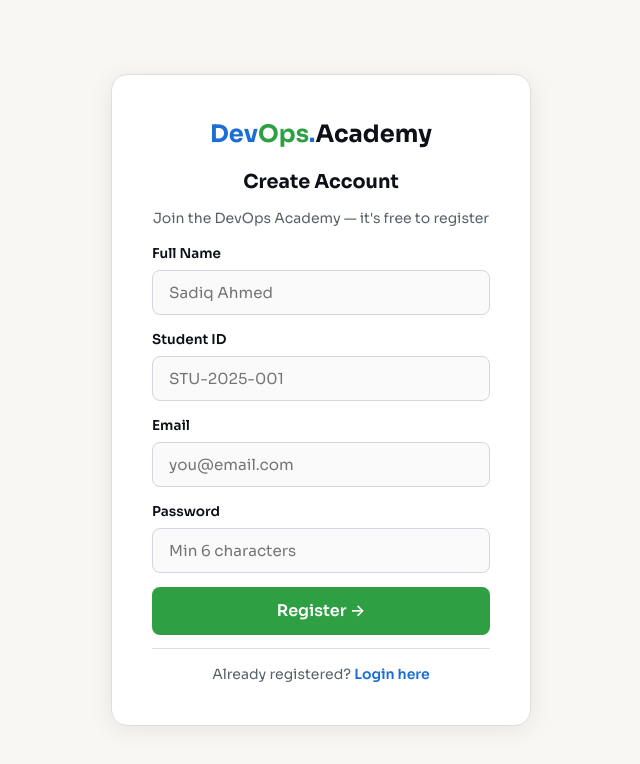
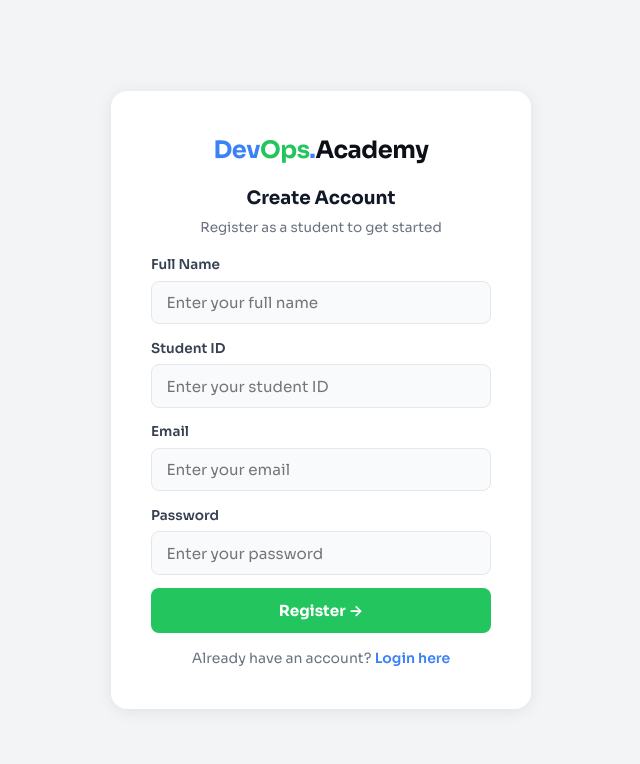
Before and after one commit to Sadiq-code-nest/devops-academy-MERN, a React (Vite) app in the folder frontend/: page /register in a window 1280 px wide. Shown: the top 764 px of the page, without its empty margins (319-959 px from the left). Built offline with nearby package versions, Linux system fonts and the light colour scheme; no server answers.

Commit message:
Update Register.jsx

```diff
--- a/frontend/src/pages/Register.jsx
+++ b/frontend/src/pages/Register.jsx
@@ -1,42 +1,57 @@
 import { useState } from 'react';
 import { useNavigate, Link } from 'react-router-dom';
 import api from '../api/axios';
+
+const emailRegex = /^[^\s@]+@[^\s@]+\.[^\s@]+$/;
 
 export default function Register() {
   const navigate = useNavigate();
   const [form, setForm] = useState({
     name: '', email: '', password: '', studentId: '',
   });
-  const [error,   setError]   = useState('');
-  const [success, setSuccess] = useState('');
-  const [loading, setLoading] = useState(false);
+  const [errors,   setErrors]   = useState({});
+  const [apiError, setApiError] = useState('');
+  const [success,  setSuccess]  = useState('');
+  const [loading,  setLoading]  = useState(false);
 
-  const handle = e => setForm({ ...form, [e.target.name]: e.target.value });
+  const handle = e => {
+    setForm({ ...form, [e.target.name]: e.target.value });
+    setErrors({ ...errors, [e.target.name]: '' });
+    setApiError('');
+  };
+
+  const validate = () => {
+    const e = {};
+    if (!form.name.trim())              e.name      = 'Name is required';
+    else if (form.name.trim().length < 2) e.name    = 'Name too short';
+    if (!form.studentId.trim())         e.studentId = 'Student ID is required';
+    if (!form.email.trim())             e.email     = 'Email is required';
+    else if (!emailRegex.test(form.email)) e.email  = 'Enter a valid email';
+    if (!form.password)                 e.password  = 'Password is required';
+    else if (form.password.length < 6)  e.password  = 'Minimum 6 characters';
+    return e;
+  };
 
   const submit = async () => {
-    setError(''); setSuccess('');
-    if (!form.name || !form.email || !form.password || !form.studentId)
-      return setError('All fields are required');
-    if (form.password.length < 6)
-      return setError('Password must be at least 6 characters');
-
+    const e = validate();
+    if (Object.keys(e).length) return setErrors(e);
     setLoading(true);
     try {
       await api.post('/auth/register', form);
-      setSuccess('Registration successful! Redirecting to login...');
+      setSuccess('Account created! Redirecting to login...');
       setTimeout(() => navigate('/login'), 1500);
     } catch (err) {
-      setError(err.response?.data?.message || 'Registration failed');
+      setApiError(err.response?.data?.message || 'Registration failed');
     } finally {
       setLoading(false);
     }
   };
 
   const fields = [
-    { name:'name',      label:'Full Name',   type:'text',     placeholder:'Sadiq Ahmed'         },
-    { name:'studentId', label:'Student ID',  type:'text',     placeholder:'STU-2025-001'        },
-    { name:'email',     label:'Email',       type:'email',    placeholder:'you@email.com'       },
-    { name:'password',  label:'Password',    type:'password', placeholder:'Min 6 characters'   },
+    { name:'name',      label:'Full Name',  type:'text',     placeholder:'Enter your full name'  },
+    { name:'studentId', label:'Student ID', type:'text',     placeholder:'Enter your student ID' },
+    { name:'email',     label:'Email',      type:'email',    placeholder:'Enter your email'      },
+    { name:'password',  label:'Password',   type:'password', placeholder:'Enter your password'   },
   ];
 
   return (
@@ -44,13 +59,15 @@ export default function Register() {
       <div style={s.card}>
 
         <div style={s.brand}>
-          <span style={{ color:'#1A6ED4' }}>Dev</span>
-          <span style={{ color:'#2EA043' }}>Ops</span>
-          <span style={{ color:'#1A6ED4' }}>.</span>Academy
+          <span style={{ color:'#3B82F6' }}>Dev</span>
+          <span style={{ color:'#22C55E' }}>Ops</span>
+          <span style={{ color:'#3B82F6' }}>.</span>Academy
         </div>
 
-        <h2 style={s.title}>Create Account</h2>
-        <p style={s.sub}>Join the DevOps Academy — it's free to register</p>
+        <div style={s.headingBlock}>
+          <h2 style={s.title}>Create Account</h2>
+          <p style={s.sub}>Register as a student to get started</p>
+        </div>
 
         {fields.map(f => (
           <div key={f.name} style={s.field}>
@@ -58,22 +75,22 @@ export default function Register() {
             <input
               name={f.name} type={f.type}
               value={form[f.name]} onChange={handle}
-              placeholder={f.placeholder} style={s.input}
+              placeholder={f.placeholder}
+              style={{ ...s.input, ...(errors[f.name] ? s.inputError : {}) }}
             />
+            {errors[f.name] && <span style={s.fieldErr}>{errors[f.name]}</span>}
           </div>
         ))}
 
-        {error   && <div style={s.error}>{error}</div>}
-        {success && <div style={s.success}>{success}</div>}
+        {apiError && <div style={s.apiError}>{apiError}</div>}
+        {success  && <div style={s.successBox}>{success}</div>}
 
-        <button onClick={submit} disabled={loading} style={s.btn}>
+        <button onClick={submit} disabled={loading || !!success} style={s.btn}>
           {loading ? 'Creating account...' : 'Register →'}
         </button>
 
-        <div style={s.divider} />
-
         <p style={s.loginText}>
-          Already registered?{' '}
+          Already have an account?{' '}
           <Link to="/login" style={s.link}>Login here</Link>
         </p>
       </div>
@@ -84,15 +101,14 @@ export default function Register() {
 const s = {
   page: {
     minHeight: '100vh',
+    background: '#F3F4F6',
     display: 'flex',
     alignItems: 'center',
     justifyContent: 'center',
-    background: '#F8F7F4',
     padding: '1rem',
   },
   card: {
-    background: '#fff',
-    border: '1px solid #E0DED8',
+    background: '#FFFFFF',
     borderRadius: '16px',
     padding: '2.5rem',
     width: '100%',
@@ -100,66 +116,41 @@ const s = {
     display: 'flex',
     flexDirection: 'column',
     gap: '.85rem',
-    boxShadow: '0 4px 24px rgba(0,0,0,0.08)',
+    boxShadow: '0 2px 16px rgba(0,0,0,0.08)',
   },
-  brand: {
-    fontSize: '1.5rem',
-    fontWeight: '700',
-    textAlign: 'center',
-  },
-  title: {
-    fontSize: '1.2rem',
-    fontWeight: '700',
-    color: '#0D1117',
-    textAlign: 'center',
-    margin: 0,
-  },
-  sub: {
-    color: '#586069',
-    fontSize: '.875rem',
-    textAlign: 'center',
-    marginTop: '-.25rem',
-  },
-  field:   { display:'flex', flexDirection:'column', gap:'.35rem' },
-  label:   { fontSize:'.85rem', fontWeight:'600', color:'#0D1117' },
+  brand: { fontSize:'1.5rem', fontWeight:'800', textAlign:'center', letterSpacing:'-.5px' },
+  headingBlock: { textAlign:'center', marginBottom:'.1rem' },
+  title: { fontSize:'1.15rem', fontWeight:'700', color:'#111827', margin:0 },
+  sub:   { fontSize:'.85rem', color:'#6B7280', marginTop:'.3rem' },
+  field: { display:'flex', flexDirection:'column', gap:'.3rem' },
+  label: { fontSize:'.85rem', fontWeight:'600', color:'#374151' },
   input: {
-    padding: '.75rem 1rem',
-    border: '1px solid #D0D7DE',
+    padding: '.7rem .9rem',
+    border: '1.5px solid #E5E7EB',
     borderRadius: '8px',
-    background: '#FAFAFA',
-    color: '#0D1117',
     fontSize: '.95rem',
+    color: '#111827',
+    background: '#F9FAFB',
     outline: 'none',
     fontFamily: 'inherit',
   },
+  inputError:  { borderColor:'#EF4444' },
+  fieldErr:    { fontSize:'.78rem', color:'#EF4444' },
+  apiError: {
+    background: '#FEF2F2', border: '1px solid #FECACA',
+    color: '#DC2626', padding: '.6rem .9rem',
+    borderRadius: '8px', fontSize: '.85rem',
+  },
+  successBox: {
+    background: '#F0FDF4', border: '1px solid #BBF7D0',
+    color: '#16A34A', padding: '.6rem .9rem',
+    borderRadius: '8px', fontSize: '.85rem',
+  },
   btn: {
-    padding: '.85rem',
-    background: '#2EA043',
-    color: '#fff',
-    border: 'none',
-    borderRadius: '8px',
-    fontSize: '1rem',
-    fontWeight: '600',
-    cursor: 'pointer',
-    fontFamily: 'inherit',
+    padding: '.8rem', background: '#22C55E', color: '#fff',
+    border: 'none', borderRadius: '8px', fontSize: '.95rem',
+    fontWeight: '700', cursor: 'pointer', fontFamily: 'inherit',
   },
-  error: {
-    background: '#FFF0F0',
-    border: '1px solid #CF222E',
-    color: '#CF222E',
-    padding: '.6rem 1rem',
-    borderRadius: '6px',
-    fontSize: '.85rem',
-  },
-  success: {
-    background: '#DCFFE4',
-    border: '1px solid #2EA043',
-    color: '#2EA043',
-    padding: '.6rem 1rem',
-    borderRadius: '6px',
-    fontSize: '.85rem',
-  },
-  divider:   { height:'1px', background:'#E0DED8' },
-  loginText: { textAlign:'center', fontSize:'.875rem', color:'#586069', margin:0 },
-  link:      { color:'#1A6ED4', fontWeight:'600', textDecoration:'none' },
+  loginText: { textAlign:'center', fontSize:'.875rem', color:'#6B7280', margin:0 },
+  link:      { color:'#3B82F6', fontWeight:'600', textDecoration:'none' },
 };
```
